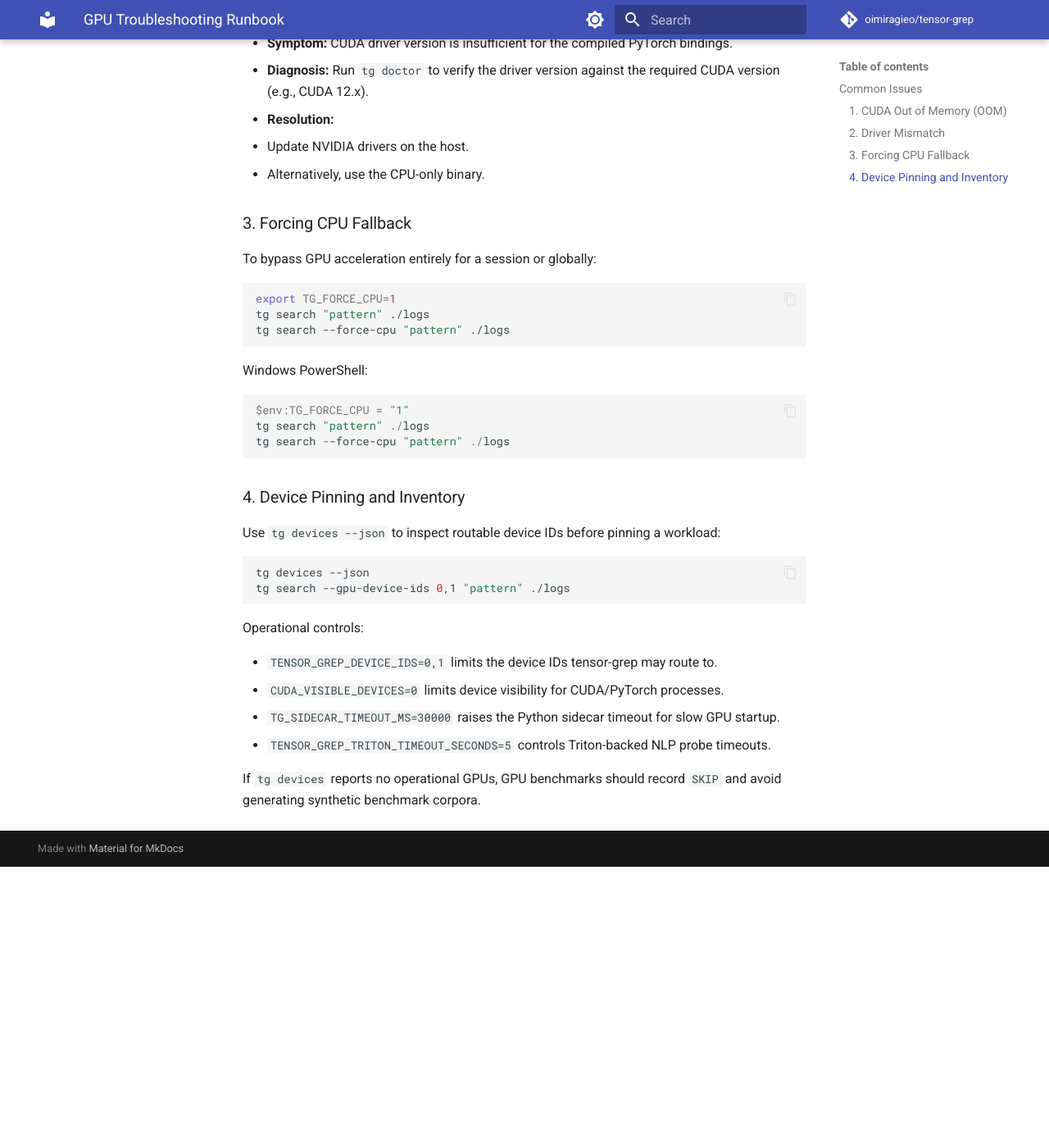
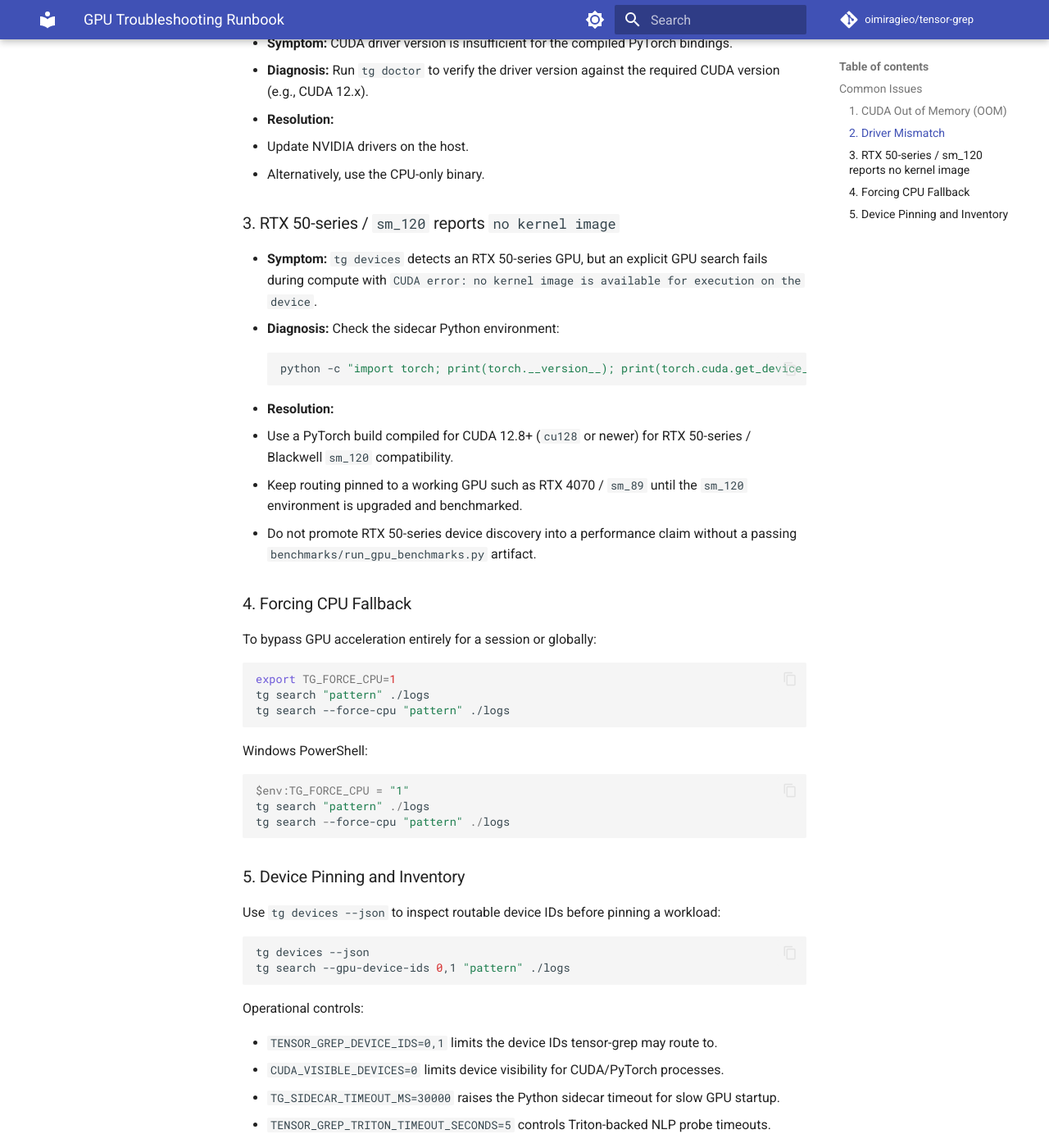
Before and after one commit to oimiragieo/tensor-grep, an MkDocs documentation site: the page built from docs/runbooks/gpu-troubleshooting.md, in a window 1280 px wide and 1400 px high, scrolled down 622 px. Shown: the whole window at 82% size. Built offline with MkDocs 1.6.1 and Material for MkDocs 9.7.7, drawn with Linux system fonts in a browser that asks for light colours; comment, search, counter and statistics services are not loaded; before the commit the page ends 1679 px from its top, so only the background shows below that.

````diff
--- a/docs/runbooks/gpu-troubleshooting.md
+++ b/docs/runbooks/gpu-troubleshooting.md
@@ -19,7 +19,18 @@ This guide helps administrators diagnose and resolve GPU-related issues in tenso
   - Update NVIDIA drivers on the host.
   - Alternatively, use the CPU-only binary.
 
-### 3. Forcing CPU Fallback
+### 3. RTX 50-series / `sm_120` reports `no kernel image`
+- **Symptom:** `tg devices` detects an RTX 50-series GPU, but an explicit GPU search fails during compute with `CUDA error: no kernel image is available for execution on the device`.
+- **Diagnosis:** Check the sidecar Python environment:
+  ```powershell
+  python -c "import torch; print(torch.__version__); print(torch.cuda.get_device_capability(0))"
+  ```
+- **Resolution:**
+  - Use a PyTorch build compiled for CUDA 12.8+ (`cu128` or newer) for RTX 50-series / Blackwell `sm_120` compatibility.
+  - Keep routing pinned to a working GPU such as RTX 4070 / `sm_89` until the `sm_120` environment is upgraded and benchmarked.
+  - Do not promote RTX 50-series device discovery into a performance claim without a passing `benchmarks/run_gpu_benchmarks.py` artifact.
+
+### 4. Forcing CPU Fallback
 To bypass GPU acceleration entirely for a session or globally:
 ```bash
 export TG_FORCE_CPU=1
@@ -34,7 +45,7 @@ tg search "pattern" ./logs
 tg search --force-cpu "pattern" ./logs
 ```
 
-### 4. Device Pinning and Inventory
+### 5. Device Pinning and Inventory
 Use `tg devices --json` to inspect routable device IDs before pinning a workload:
 
 ```bash
````
Also changed, not shown: README.md (+3 -3 lines), docs/PAPER.md (+3 -3 lines), docs/gpu_crossover.md (+1 -1 lines), 2 other files.
